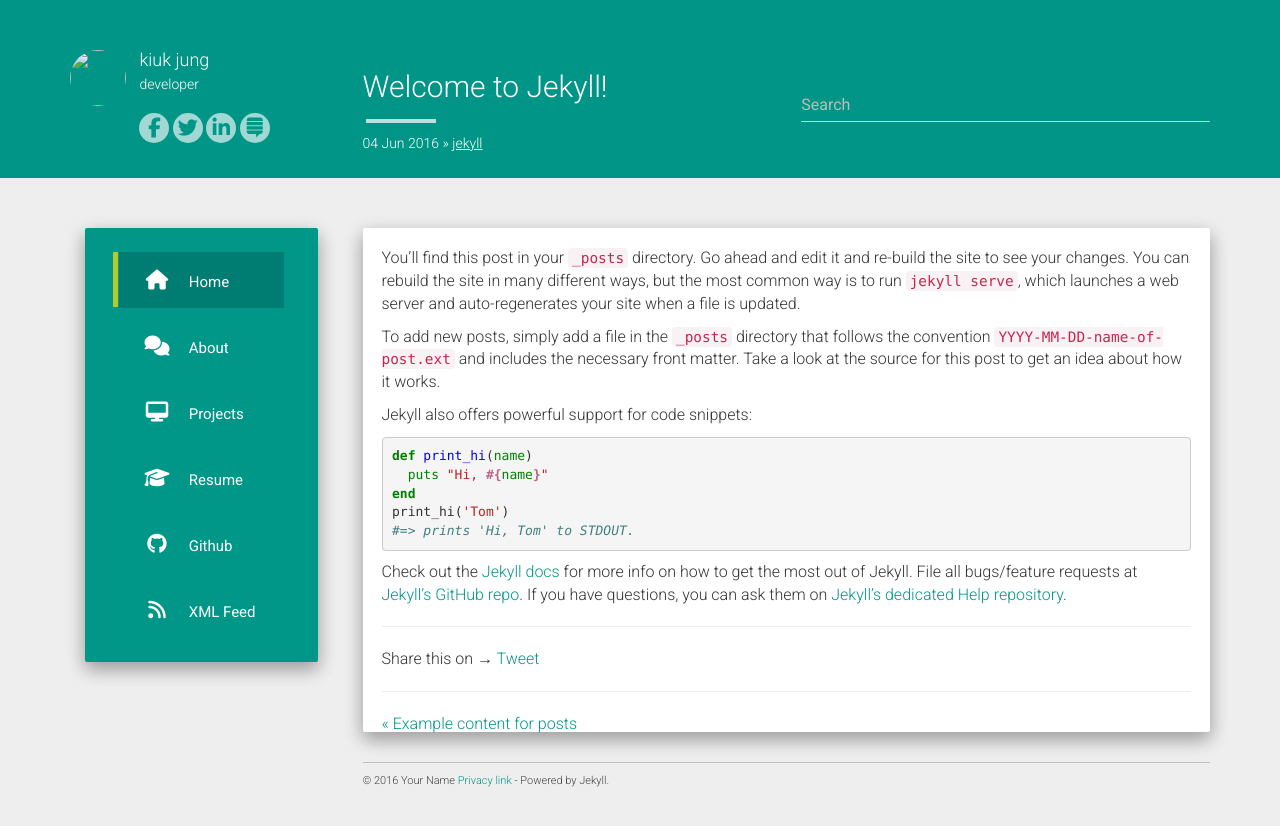
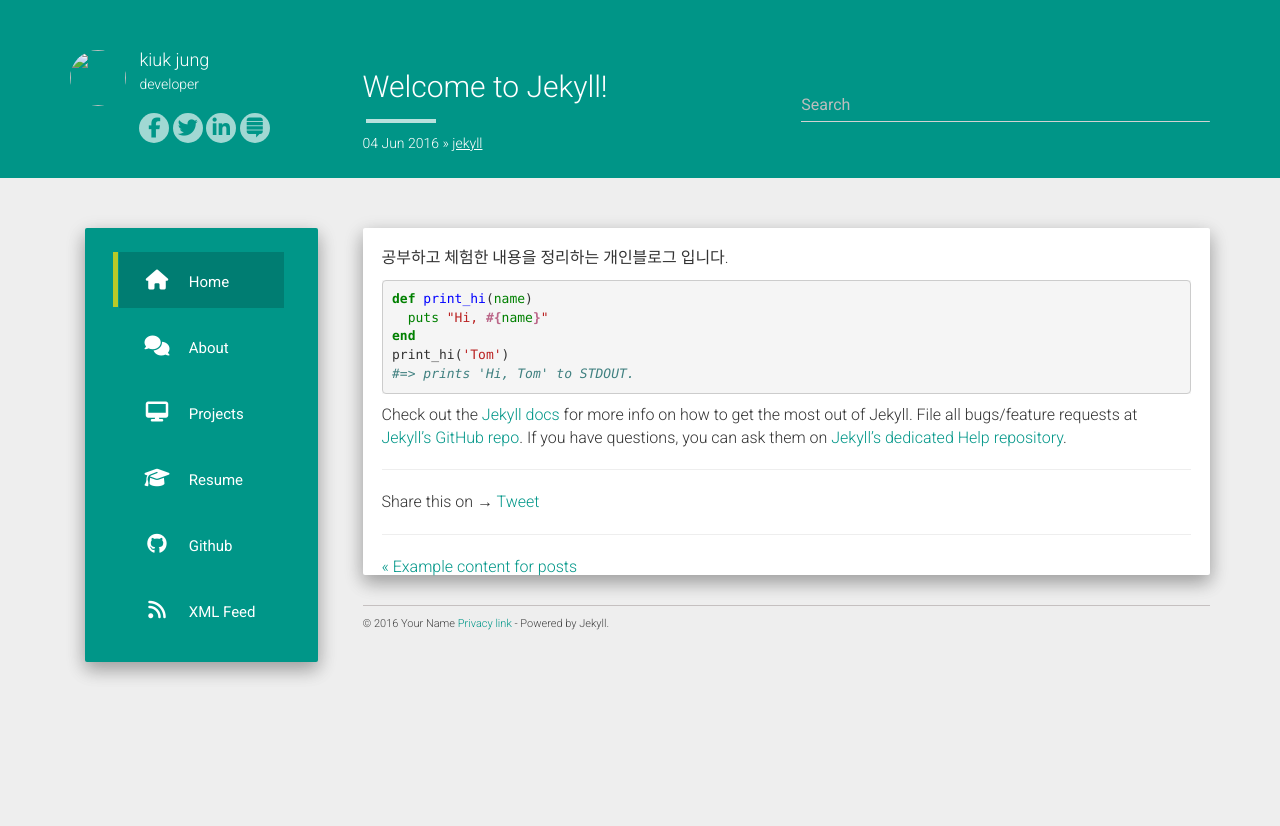
Before and after one commit to falhed7418/falhed7418.github.io, a Jekyll site: the page built from _posts/2015-07-11-welcome-to-jekyll.md, in a window 1280 px wide. Shown: the top 826 px of the page. Built offline with Jekyll 4.4.1, drawn with Linux system fonts in a browser that asks for light colours; nearby versions of some CDN libraries; comment, search, counter and statistics services are not loaded.

Commit message:
Page 수정 테스트

```diff
--- a/_posts/2015-07-11-welcome-to-jekyll.md
+++ b/_posts/2015-07-11-welcome-to-jekyll.md
@@ -4,11 +4,7 @@ title:  "Welcome to Jekyll!"
 date:   2016-06-04 13:50:39
 categories: jekyll
 ---
-You’ll find this post in your `_posts` directory. Go ahead and edit it and re-build the site to see your changes. You can rebuild the site in many different ways, but the most common way is to run `jekyll serve`, which launches a web server and auto-regenerates your site when a file is updated.
-
-To add new posts, simply add a file in the `_posts` directory that follows the convention `YYYY-MM-DD-name-of-post.ext` and includes the necessary front matter. Take a look at the source for this post to get an idea about how it works.
-
-Jekyll also offers powerful support for code snippets:
+공부하고 체험한 내용을 정리하는 개인블로그 입니다.
 
 {% highlight ruby %}
 def print_hi(name)
```
